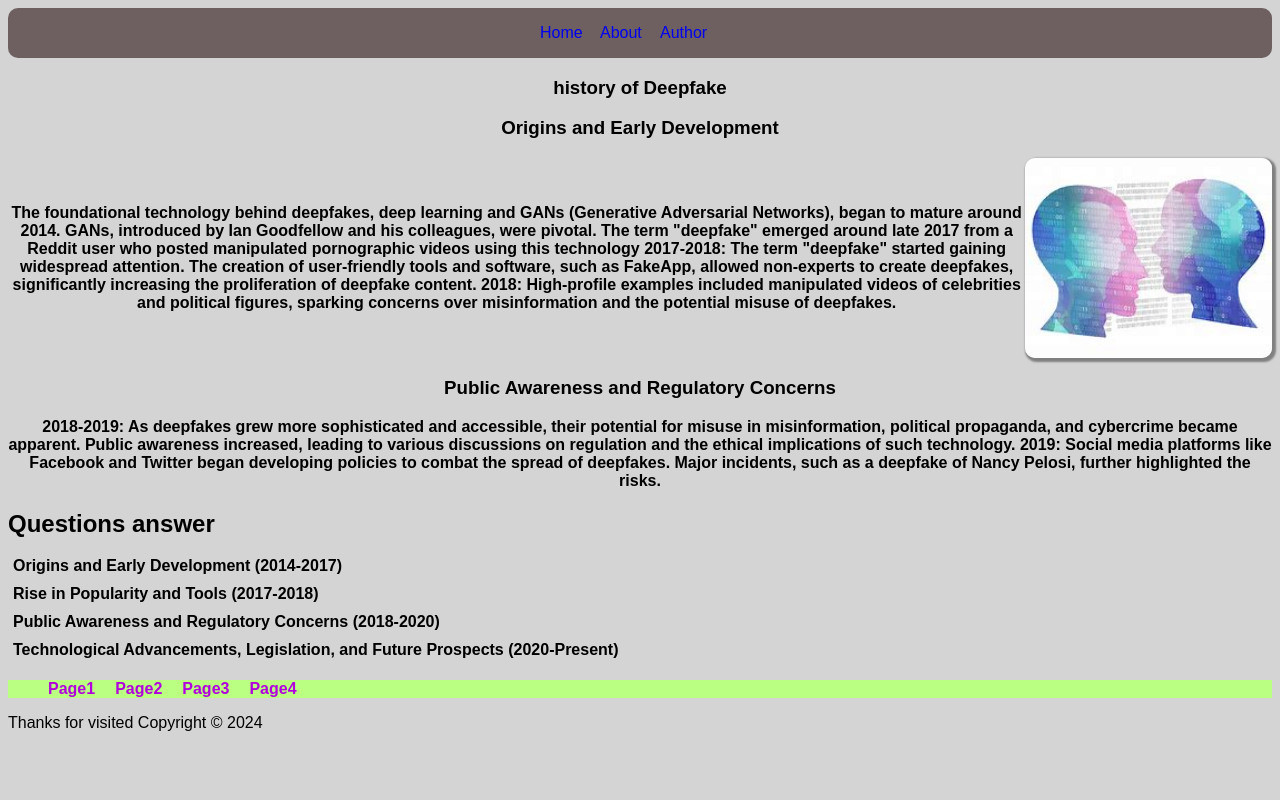
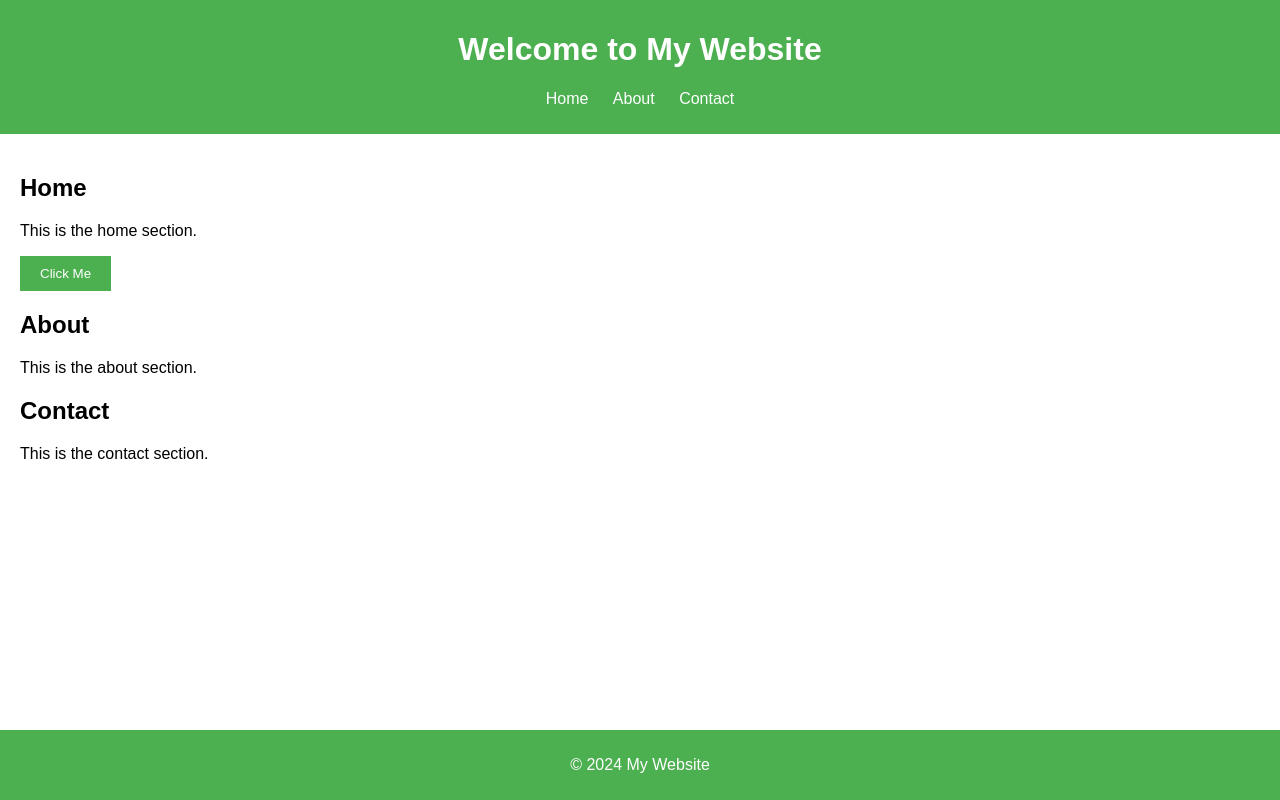
Before and after one commit to Prakashhiware/college_seminar, a plain HTML site: page index.html in a window 1280 px wide. Drawn offline with Linux system fonts and the light colour scheme.

Commit message:
for friend

```diff
--- a/index.html
+++ b/index.html
@@ -1,110 +1,41 @@
 <!DOCTYPE html>
 <html lang="en">
-
 <head>
     <meta charset="UTF-8">
     <meta name="viewport" content="width=device-width, initial-scale=1.0">
-    <title>DEEP FAKE</title>
+    <title>Basic Website</title>
+
     <link rel="stylesheet" href="style.css">
 </head>
-
 <body>
-
-    <div class="container">
-        <nav class="header">
+    <header>
+        <h1>Welcome to My Website</h1>
+        <nav>
             <ul>
-                <li><a href="index.html">Home</a></li>
-                <li><a href="#">About</a></li>
-                <li><a href="page3.html">Author</a></li>
-
+                <li><a href="home.html">Home</a></li>
+                <li><a href="#about">About</a></li>
+                <li><a href="#contact">Contact</a></li>
             </ul>
         </nav>
-
-        <main>
-            <section>
-                <article id="history">
-                    <h3>history of Deepfake</h3>
-                    <h3>Origins and Early Development</h3>
-                    <div style="display: flex;justify-content: center;
-                    align-items: center;">
-                        The foundational technology behind deepfakes, deep learning and GANs (Generative
-                        Adversarial Networks), began to mature around 2014. GANs, introduced by Ian Goodfellow and his
-                        colleagues, were pivotal. The term "deepfake" emerged around late 2017 from a Reddit user who posted
-                        manipulated pornographic videos using this technology
-                        2017-2018: The term "deepfake" started gaining widespread attention. The creation of user-friendly
-                        tools and software, such as FakeApp, allowed non-experts to create deepfakes, significantly
-                        increasing the proliferation of deepfake content.
-                        2018: High-profile examples included manipulated videos of celebrities and political figures,
-                        sparking concerns over misinformation and the potential misuse of deepfakes. <img src="img1.jpeg"  height="200px"  style="border-radius: 10px;box-shadow: 2px 2px 2px 2px grey;"></div>
-                    <h3>Public Awareness and Regulatory Concerns</h3>
-                    2018-2019: As deepfakes grew more sophisticated and accessible, their potential for misuse in
-                    misinformation, political propaganda, and cybercrime became apparent. Public awareness increased,
-                    leading to various discussions on regulation and the ethical implications of such technology.
-                    2019: Social media platforms like Facebook and Twitter began developing policies to combat the
-                    spread of deepfakes. Major incidents, such as a deepfake of Nancy Pelosi, further highlighted the
-                    risks.
-                </article>
-
-                <section></section>
-        </main>
-        <footer>
-            <div class="qna">
-                <h2>Questions answer</h2>
-
-            <details>
-                    <summary><b>Origins and Early Development (2014-2017)</b></summary>
-                    The foundational technology behind deepfakes, deep learning, and GANs (Generative Adversarial
-                    Networks), began to mature around 2014. GANs, introduced by Ian Goodfellow and his colleagues, were
-                    pivotal. The term "deepfake" emerged around late 2017 from a Reddit user who posted manipulated
-                    pornographic videos using this technology.
-                </details>
-                <details>
-                    <summary><b>Rise in Popularity and Tools (2017-2018)</b></summary>
-                    The term "deepfake" started gaining widespread attention. The creation of user-friendly tools and
-                    software, such as FakeApp, allowed non-experts to create deepfakes, significantly increasing the
-                    proliferation of deepfake content. High-profile examples included manipulated videos of celebrities
-                    and political figures, sparking concerns over misinformation and the potential misuse of deepfakes.
-                </details>
-                <details>
-                    <summary><b>Public Awareness and Regulatory Concerns (2018-2020)</b></summary>
-                    As deepfakes grew more sophisticated and accessible, their potential for misuse in misinformation,
-                    political propaganda, and cybercrime became apparent. Public awareness increased, leading to various
-                    discussions on regulation and the ethical implications of such technology. Social media platforms
-                    like Facebook and Twitter began developing policies to combat the spread of deepfakes. Major
-                    incidents, such as a deepfake of Nancy Pelosi, further highlighted the risks.
-                </details>
-                <details>
-                    <summary><b>Technological Advancements, Legislation, and Future Prospects (2020-Present)</b>
-                    </summary>
-                    AI researchers and companies developed more advanced detection techniques to combat deepfakes.
-                    Initiatives like the Deepfake Detection Challenge by Facebook, Microsoft, and academic institutions
-                    aimed to accelerate the development of detection tools. The rise of real-time deepfake apps, such as
-                    ZAO and Reface, allowed users to create convincing deepfakes with minimal effort, demonstrating the
-                    rapid advancement of the technology. Governments began to take legislative actions against malicious
-                    uses of deepfakes. For instance, the United States introduced laws penalizing the creation and
-                    distribution of non-consensual deepfake pornography and election-related deepfakes. Deepfake
-                    technology continues to evolve, with applications expanding beyond malicious uses to entertainment,
-                    education, and other sectors. Simultaneously, the development of more robust detection methods and
-                    ethical guidelines remains a priority.
-                </details>
-
-
-            </div>
-            <div class="foot">
-                <ul style="display: flex;gap:20px;">
-                    <li id="page1"><a href="page1.html">Page1 </a></li>
-                    <li id="page2"><a href="page2.html">Page2 </a></li>
-                    <li id="page3"><a href="page3.html">Page3 </a></li>
-
-                    <li id="page4"><a href="page4.html">Page4 </a></li>
-                </ul> Thanks for visited Copyright &copy; 2024
-            </div>
-
-        </footer>
-    </div>
-
-
+    </header>
+    <main>
+        <section id="home">
+            <h2>Home</h2>
+            <p>This is the home section.</p>
+            <button id="homeButton">Click Me</button>
+        </section>
+        <section id="about">
+            <h2>About</h2>
+            <p>This is the about section.</p>
+        </section>
+        <section id="contact">
+            <h2>Contact</h2>
+            <p>This is the contact section.</p>
+        </section>
+    </main>
+    <footer>
+        <p>&copy; 2024 My Website</p>
+    </footer>
+    <script src="script.js"></script>
 </body>
-<script src="script.js"></script>
-
 </html>
--- a/script.js
+++ b/script.js
@@ -1,9 +1,6 @@
-
-pages= document.querySelector("#pages");
-
-let num=1;
-function buttonofpage(){
-
-}
-buttonofpage()
-pages.innerHTML=`<a href="page${num}.html">page${num}<a>`
+document.addEventListener('DOMContentLoaded', function() {
+    const homeButton = document.getElementById('homeButton');
+    homeButton.addEventListener('click', function() {
+        alert('Button clicked!');
+    });
+});
--- a/style.css
+++ b/style.css
@@ -1,83 +1,58 @@
-.container{
-
-
-    border: none;
-
-    font-size: 16px;
-}
-*{
-
-font-family: "poppins",sans-serif;
-}
-body{
-    background-color: #d4d4d4;
-}
-.header{
-    display: flex;
-    justify-content: center;
-    border-radius: 10px;
-    border: none;
-
-    align-items: center;
-    background: #6e6060;
-}
-details summary{
-
-
-}
-details summary{
-margin: 5px;
-text-align: left;
-cursor: pointer;
-list-style: none;
-
+body {
+    font-family: Arial, sans-serif;
+    margin: 0;
+    padding: 0;
+    box-sizing: border-box;
 }
 
-.header ul{
-    display: grid;
-    grid-template-columns: repeat(4,60px);
+header {
+    background-color: #4CAF50;
+    color: white;
+    padding: 10px 0;
+    text-align: center;
+}
 
-   align-items: center;
+nav ul {
+    list-style-type: none;
+    padding: 0;
+}
 
-    justify-content: space-between;
+nav ul li {
+    display: inline;
+    margin: 0 10px;
 }
-.header ul a{
 
-}
-li{
-    list-style: none;
-
-}
-a{
+nav ul li a {
+    color: white;
     text-decoration: none;
 }
-.addicons{
-display: inline;
-}
-:root{
 
-   --colorpallet1: #ffabab;
-   --colorpallet2: #64df00;
-   --colorpallet3: #f01010;
-   --colorpallet4: #1bd4a6;
-   --colorpallet5: #4c2dff;
+main {
+    padding: 20px;
 }
 
-#history{
+section {
+    margin-bottom: 20px;
+}
 
+footer {
+    background-color: #4CAF50;
+    color: white;
     text-align: center;
-    font-weight: bold;
+    padding: 10px 0;
+    position: fixed;
+    bottom: 0;
+    width: 100%;
+}
 
+button {
+    padding: 10px 20px;
+    background-color: #4CAF50;
+    color: white;
+    border: none;
+    cursor: pointer;
 }
-#history>h2{
 
-    text-transform: capitalize;
-
+button:hover {
+    background-color: #45a049;
 }
-.foot ul a{
-    color: rgb(177, 0, 221);
-    font-weight: bold;
-}
-.foot ul {
-    background-color: #baff81;
-}
```
Also changed, not shown: about.html (added, +55 -0 lines), home.html (added, +198 -0 lines), image.png (added), image2.png (added), image3.png (added).
